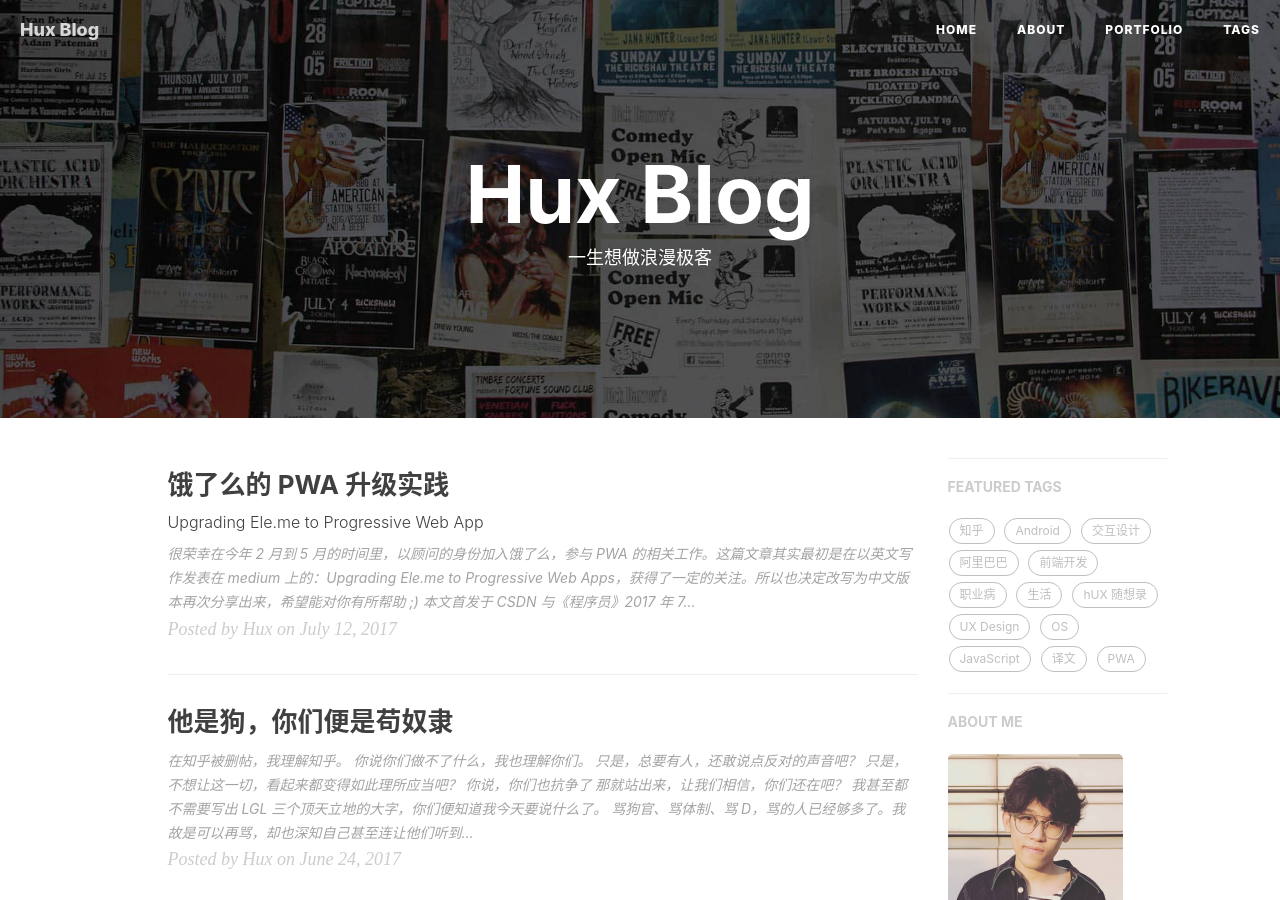
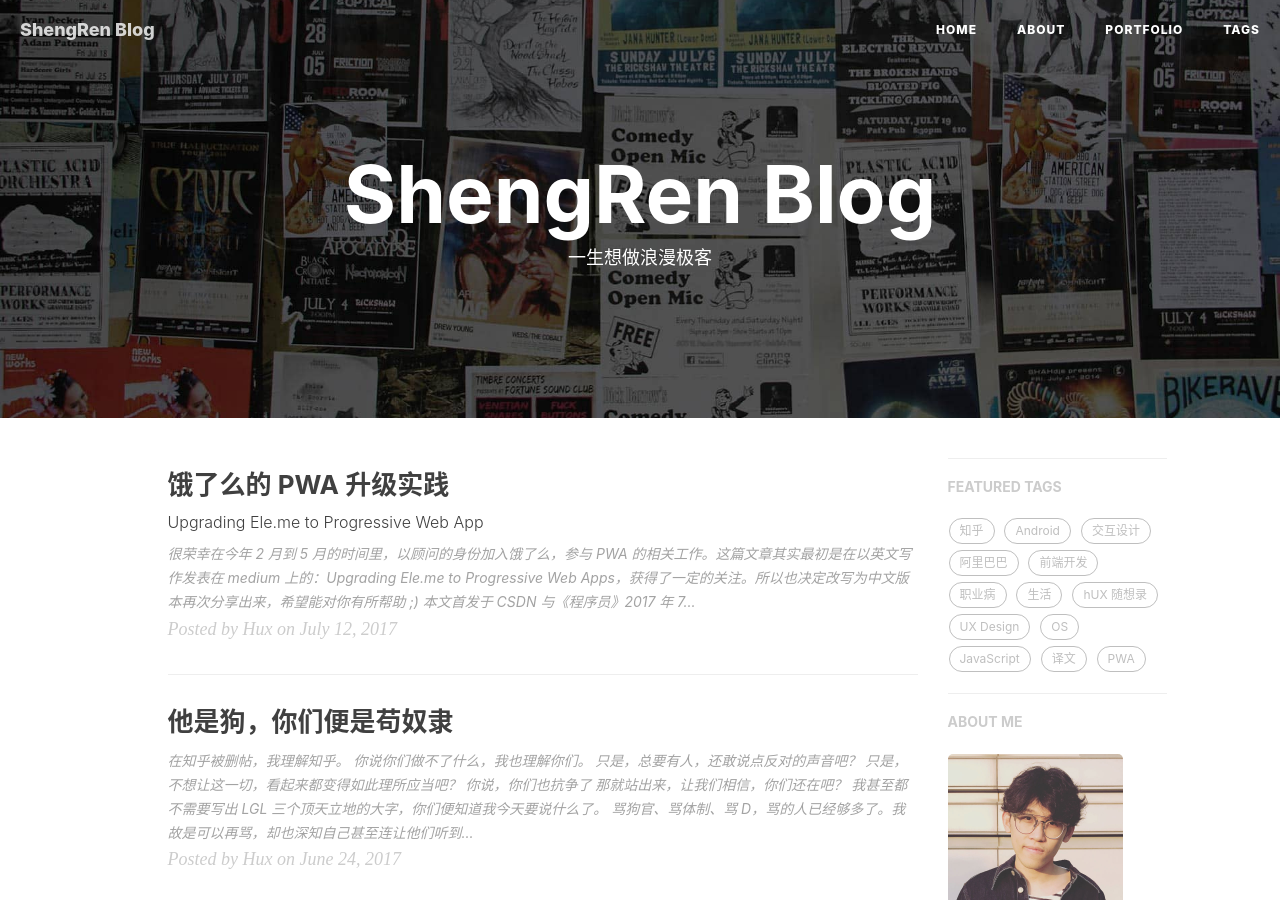
Before and after one commit to lengqingfeng/lengqingfeng.github.io, a Jekyll site: the page built from index.html, in a window 1280 px wide and 900 px high. Built offline with Jekyll 4.4.1, drawn with Linux system fonts in a browser that asks for light colours; nearby versions of some CDN libraries; the list of posts is cut into pages by our own code; comment, search, counter and statistics services are not loaded; some of the changed text lies outside the part shown.

Commit message:
change name

```diff
--- a/_config.yml
+++ b/_config.yml
@@ -1,8 +1,8 @@
 # Site settings
-title: Hux Blog
-SEOTitle: 黄玄的博客 | Hux Blog
+title: ShengRen Blog
+SEOTitle: 胜任的博客 | ShengRen Blog
 header-img: img/home-bg.jpg
-email: huxpro@gmail.com
+email: lengshengren@gmail.com
 description: "关于前端与设计、黑客与画家 | 黄玄，Web & Mobile Lover，Software Engineer，UX Designer | 这里是 @Hux黄玄 的个人博客，与你一起发现更大的世界。"
 keyword: "黄玄, Hux黄玄, Hux, 鬼栈, huxpro, @huxpro, 黄玄的博客, Hux Blog, 博客, 个人网站, 互联网, Web, JavaScript, 前端, 设计"
 url: "https://huangxuan.me"              # your host, for absolute URL
```
